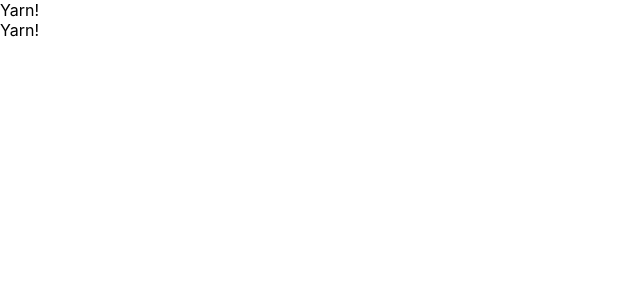
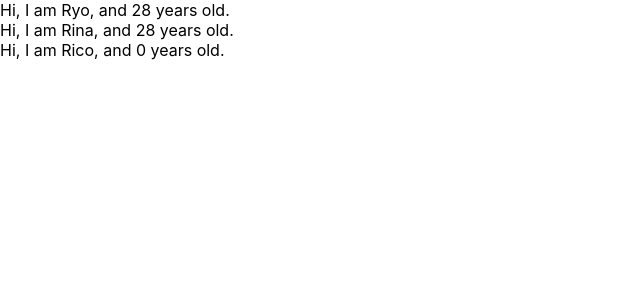
Before and after one commit to ishihara7188/React-crud-app, a React (Create React App) app: page / in a window 1280 px wide. Shown: the top 300 px of the page, without its empty margins (0-640 px from the left). Built offline with nearby package versions, Linux system fonts and the light colour scheme.

Commit message:
learn props of components

```diff
--- a/src/App.js
+++ b/src/App.js
@@ -1,27 +1,34 @@
-import React, {Component} from 'react';
-
-// class App extends Component {
-//     render() {
-//         return (
-//             <React.Fragment>
-//                 <label htmlFor="bar">bar</label>
-//                 <input type="text" onChange={()=>{console.log("CLICKED")}} />
-//             </React.Fragment>
-//         );
-//     }
-// }
+import React from 'react';
 
 const App = () => {
+    const profiles = [
+        {name: "Ryo", age: 28},
+        {name: "Rina", age: 28},
+        {name: "Rico"},
+    ]
     return (
         <div>
-            <Cat />
-            <Cat />
+            {
+                profiles.map((file, index)=>{
+                    return(
+                        <User name={file.name} age={file.age} key={index}/>
+                    );
+                })
+            }
         </div>
     );
 }
 
-const Cat = () => {
-    return <div>Yarn!</div>
+const User = (props) => {
+    return (
+        <div>
+            Hi, I am {props.name}, and {props.age} years old.
+        </div>
+    );
+}
+
+User.defaultProps = {
+    age: 0
 }
 
 export default App;
```
